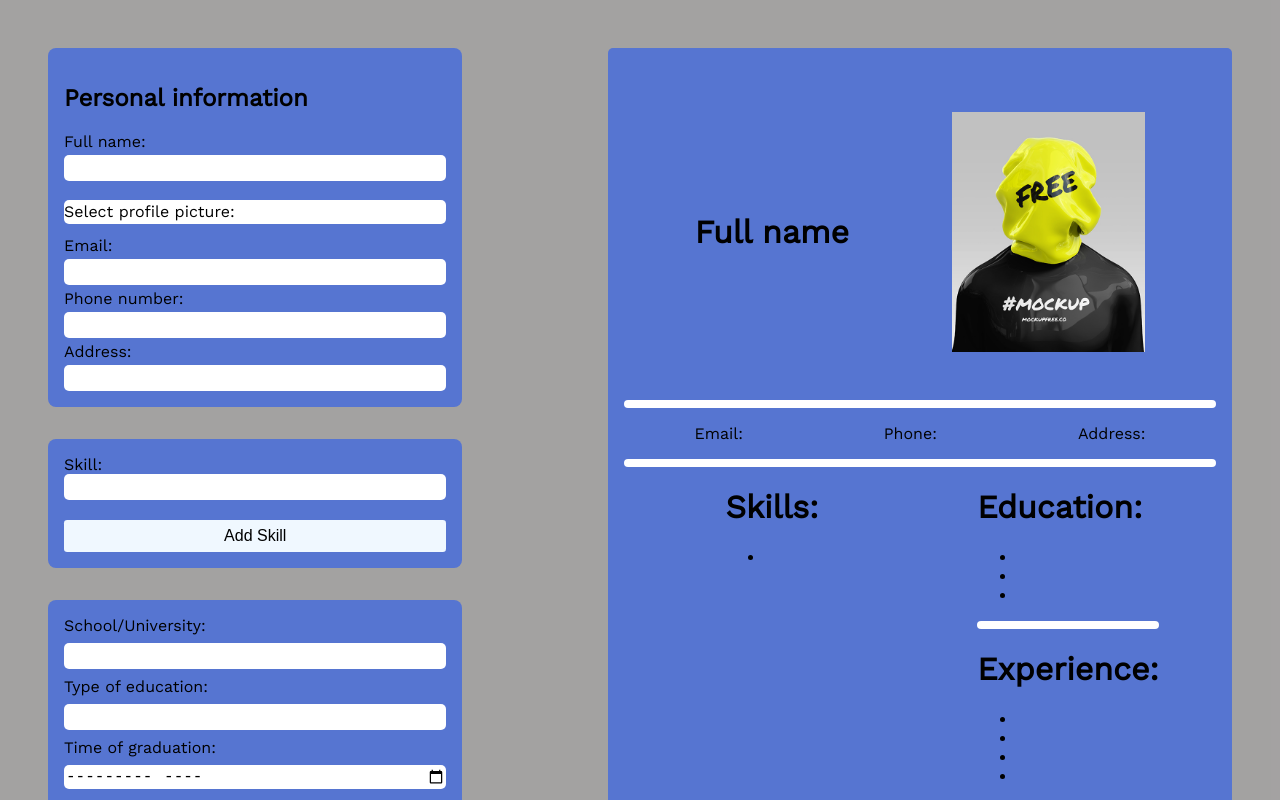
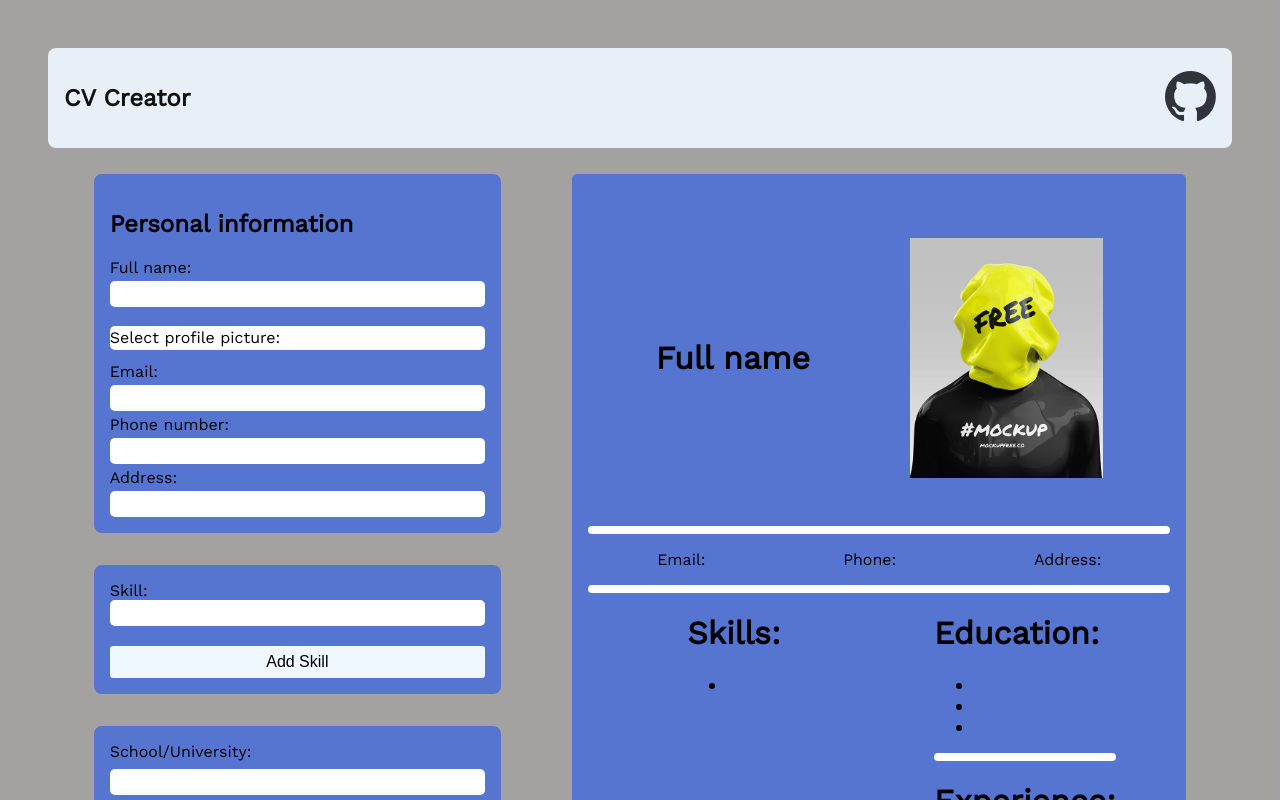
Before and after one commit to Rbr4t/CV-Application, a React (Create React App) app: page / in a window 1280 px wide. Shown: the top 800 px of the page. Built offline with nearby package versions, Linux system fonts and the light colour scheme.

Commit message:
finishing touches, navbar and link to my github project

```diff
--- a/src/App.js
+++ b/src/App.js
@@ -2,6 +2,7 @@ import { GeneralCV, GeneralInfo } from "./components/General";
 import Skills, { SkillsCV } from "./components/Skills";
 import Education, { EducationCV } from "./components/Education";
 import Experience, { ExperienceCV } from "./components/PrevExperiance";
+import Navbar from "./components/Navbar";
 import { useState } from "react";
 import './index.css'
 
@@ -32,6 +33,9 @@ function App() {
 
   return (
     <main>
+      <Navbar />
+
+      <div className="main-section">
         <form className="edit">
           <div>
             <h2>Personal information</h2>
@@ -66,6 +70,8 @@ function App() {
           </div>
 
         </div>
+      </div>
+
 
     </main>
   );
--- a/src/components/Education.js
+++ b/src/components/Education.js
@@ -90,9 +90,9 @@ class EducationCV extends Component {
                         {this.props.props.schools.map((prop, index) => {
                             return (
                                 <ul key={index}>
-                                    <li>{prop.institution}</li>
-                                    <li>{prop.type}</li>
-                                    <li>{prop.period}</li>
+                                    <li>Institution: {prop.institution}</li>
+                                    <li>Degree/Type: {prop.type}</li>
+                                    <li>Graduated: {prop.period}</li>
                                 </ul>
                             )
                         })}
--- a/src/components/Navbar.js
+++ b/src/components/Navbar.js
@@ -1,4 +1,5 @@
 import { Component } from "react";
+import logo from '../styles/github-mark.png'
 
 class Navbar extends Component {
     constructor() {
@@ -7,9 +8,11 @@ class Navbar extends Component {
 
     render() {
         return (
-            <div>
+            <nav>
                 <h1>CV Creator</h1>
-            </div>
+
+                <a href="https://github.com/Rbr4t/CV-Application" target="_blank"><img style={{height: 50}} src={logo} alt="github link"></img></a>
+            </nav>
         )
     }
 }
--- a/src/components/PrevExperiance.js
+++ b/src/components/PrevExperiance.js
@@ -104,10 +104,10 @@ class ExperienceCV extends Component {
                         {this.props.props.experiences.map((prop, index) => {
                             return (
                                 <ul key={index}>
-                                    <li>{prop.company}</li>
-                                    <li>{prop.role}</li>
-                                    <li>{prop.period}</li>
-                                    <li>{prop.extra}</li>
+                                    <li>Firm: {prop.company}</li>
+                                    <li>Role: {prop.role}</li>
+                                    <li>Started: {prop.period}</li>
+                                    <li>Extra info: {prop.extra}</li>
                                 </ul>
                             )
                         })}
--- a/src/components/Skills.js
+++ b/src/components/Skills.js
@@ -66,11 +66,11 @@ class SkillsCV extends Component {
             return (
                 <div>
                     <h1>Skills:</h1>
-                    <ul>
+                    <ol>
                         {this.props.props.skills.map((prop) => {
                             return <li>{prop.skill}</li>
                         })}
-                    </ul>
+                    </ol>
                 </div>
             )
         }
--- a/src/styles/General.css
+++ b/src/styles/General.css
@@ -4,12 +4,33 @@ body {
     border: 0;
     font-family: 'Work Sans', 'Franklin Gothic Medium', 'Arial Narrow', Arial, sans-serif;
 }
+
+nav {
+    background-color: #f0f8ff;
+    padding: 1rem;
+    border-radius: 8px;
+    display: flex;
+    opacity: 90%;
+    justify-content: space-between;
+    align-items: center;
+    position: sticky;
+    top: 4px;
+}
+
 main {
 
     display: flex;
+    flex-direction: column;
+    gap: 1rem;
+    background-color: rgba(122, 120, 119, 0.686);
+}
+
+.main-section {
+    display: flex;
     flex-direction: row;
-    background-color: rgba(122, 120, 119, 0.686);
+    justify-content: space-around;
     padding: 10px;
+
 }
 
 form {
@@ -100,3 +121,7 @@ button:hover {
 .profileimg {
     max-height: 240px;
 }
+
+li {
+    font-size: large;
+}
```
Also changed, not shown: src/styles/github-mark.png (added). Lines whose indentation alone changed are shown as unchanged.
